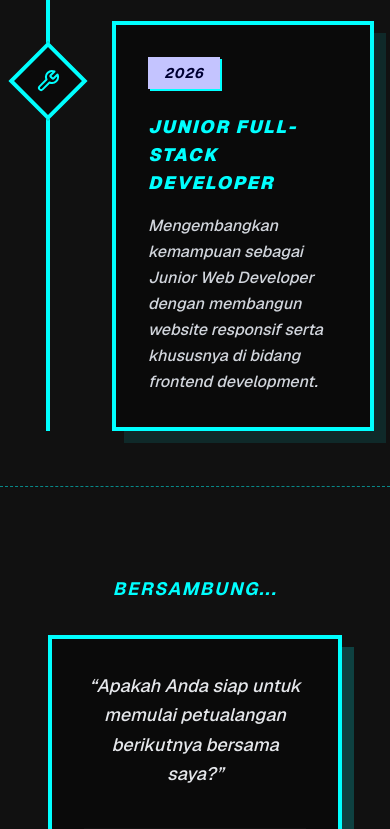
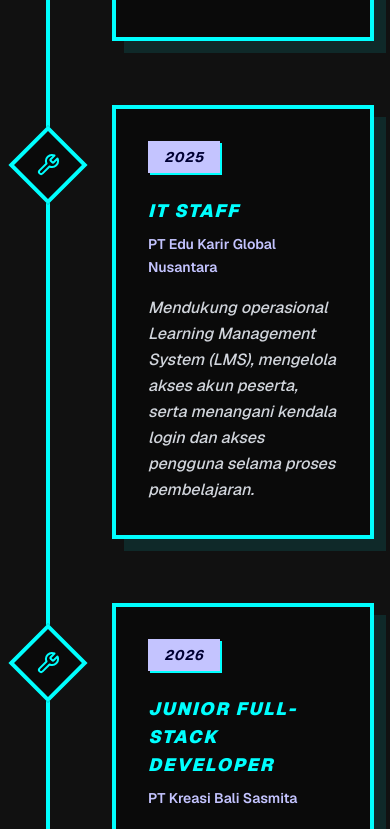
Before and after one commit to Xinqi04/portofolio-4, a Next.js app: page / in a window 390 px wide. Shown: the part 8422-9251 px from the top of the page. Built offline with nearby package versions, Linux system fonts and the light colour scheme.

Commit message:
update timeline

```diff
--- a/src/app/page.tsx
+++ b/src/app/page.tsx
@@ -5,6 +5,7 @@ import ToolsSection from "../components/ToolsSection";
 import PowersSection from "../components/PowersSection";
 import CertificatesSection from "../components/CertificatesSection";
 import TimelineSection from "../components/TimelineSection";
+// import AchievementsSection from "../components/AchievementsSection";
 import ContactSection from "../components/ContactSection";
 import Footer from "../components/Footer";
 import Reveal from "../components/Reveal";
@@ -22,6 +23,7 @@ export default function Home() {
         <Reveal className="w-full"><PowersSection /></Reveal>
         <Reveal className="w-full"><CertificatesSection /></Reveal>
         <Reveal className="w-full"><TimelineSection /></Reveal>
+        {/* <Reveal className="w-full"><AchievementsSection /></Reveal> */}
         <Reveal className="w-full"><ContactSection /></Reveal>
       </main>
       <Reveal className="w-full"><Footer /></Reveal>
--- /dev/null
+++ b/src/components/AchievementsSection.tsx
@@ -0,0 +1,52 @@
+import Link from 'next/link';
+import Image from 'next/image';
+import certificateImage from '../../public/achievements/iicyms-certificate.png';
+import LocalizedText from './LocalizedText';
+
+export default function AchievementsSection() {
+return (
+    <section id="achievements" aria-labelledby="achievements-heading" className="w-full scroll-mt-24 bg-[#111] py-16 md:py-24">
+      <div className="mx-auto max-w-6xl px-4 sm:px-6 lg:px-8">
+        <div className="mb-10 flex items-start gap-4">
+          <div aria-hidden="true" className="flex h-14 w-14 shrink-0 items-center justify-center border-[3px] border-[#00ffff] bg-[#002222] text-[#00ffff] shadow-[4px_4px_0_#005555]">
+            <svg width="28" height="28" viewBox="0 0 24 24" fill="none" stroke="currentColor" strokeWidth="2" strokeLinecap="round" strokeLinejoin="round">
+              <path d="M8 3h8v5a4 4 0 0 1-8 0V3ZM8 5H4v2a4 4 0 0 0 4 4m8-6h4v2a4 4 0 0 1-4 4M12 12v6m-4 3h8m-7-3h6v3H9z" />
+            </svg>
+          </div>
+          <div>
+            <h2 id="achievements-heading" className="text-2xl font-black uppercase italic tracking-wider text-[#00ffff] md:text-3xl">
+              <LocalizedText id="Pencapaian" en="Achievements" />
+            </h2>
+            <p className="mt-2 text-gray-400">
+              <LocalizedText id="Langkah nyata dalam perjalanan belajar dan berkarya." en="Milestones in a journey of learning and creating." />
+            </p>
+          </div>
+        </div>
+        <article className="grid overflow-hidden border-[3px] border-[#00ffff] bg-[#0a0a0a] shadow-[6px_6px_0_#003333] md:grid-cols-2">
+          <a href="/achievements/iicyms-2025.pdf" target="_blank" rel="noopener noreferrer" aria-label="IICYMS 2025 certificate (PDF)" className="flex items-center bg-white p-3 focus-visible:outline-4 focus-visible:outline-inset focus-visible:outline-[#00ffff]">
+            <Image src={certificateImage} alt="Gold Medal IICYMS 2025 — Riza Anwar Fadil" sizes="(min-width: 768px) 50vw, 100vw" className="h-auto w-full" />
+          </a>
+          <div className="flex flex-col items-start p-6 md:p-8">
+            <span className="mb-5 border-2 border-amber-300 bg-amber-300/10 px-3 py-1 text-sm font-black uppercase tracking-wider text-amber-300">Gold Medal · 2025</span>
+            <h3 className="mb-2 text-3xl font-black uppercase italic tracking-wide text-[#00ffff]">IICYMS 2025</h3>
+            <p className="mb-5 text-sm leading-relaxed text-gray-400">International Innovation Competition for Young Moslem Scientists</p>
+            <p className="mb-4 text-sm font-bold text-[#c4c4ff]">
+              <LocalizedText id="21–23 Juli 2025 · Kompetisi daring · Social Science" en="July 21–23, 2025 · Online competition · Social Science" />
+            </p>
+            <p className="mb-6 leading-relaxed text-gray-300">
+              <LocalizedText id="Meraih medali emas untuk proyek “Tenangin: An AI-Based Self-Care Ecosystem for Student Well-Being”, mewakili Universitas Islam Negeri Sunan Gunung Djati Bandung." en="Awarded a gold medal for “Tenangin: An AI-Based Self-Care Ecosystem for Student Well-Being”, representing Universitas Islam Negeri Sunan Gunung Djati Bandung." />
+            </p>
+            <div className="mt-auto flex flex-wrap gap-4">
+              <a href="/achievements/iicyms-2025.pdf" target="_blank" rel="noopener noreferrer" className="border-2 border-[#00ffff] bg-[#00ffff] px-4 py-3 text-sm font-black uppercase text-black transition-colors hover:bg-transparent hover:text-[#00ffff] focus-visible:outline-2 focus-visible:outline-offset-4 focus-visible:outline-[#00ffff]">
+                <LocalizedText id="Lihat sertifikat" en="View certificate" /> &rarr;
+              </a>
+              <Link href="/project/tenangin" className="px-1 py-3 text-sm font-bold uppercase text-[#00ffff] underline-offset-4 hover:underline focus-visible:outline-2 focus-visible:outline-offset-4 focus-visible:outline-[#00ffff]">
+                <LocalizedText id="Lihat proyek Tenangin" en="View Tenangin project" /> &rarr;
+              </Link>
+            </div>
+          </div>
+        </article>
+      </div>
+    </section>
+  );
+}
--- a/src/components/Navbar.tsx
+++ b/src/components/Navbar.tsx
@@ -41,7 +41,7 @@ export default function Navbar() {
     >
       {/* Logo */}
       <div className="text-[#00ffff] text-2xl md:text-3xl font-black italic tracking-wider">
-        {language === 'id' ? 'EPISODE: PORTOFOLIO' : 'EPISODE: PORTFOLIO'}
+        {language === 'id' ? 'EPISODE: PORTOFOLIO' : 'EPISODE: PORTOFOLIO'}
       </div>
 
       {/* Navigation Links */}
--- a/src/components/TimelineSection.tsx
+++ b/src/components/TimelineSection.tsx
@@ -8,6 +8,7 @@ const timelineData = [
     id: 1,
     year: '2022 - 2026',
     title: 'MAHASISWA TEKNIK INFORMATIKA',
+    institution: 'UIN Sunan Gunung Djati Bandung',
     description: 'Menempuh pendidikan di Teknik Informatika dengan fokus pada pengembangan web, backend development, dan Machine Learning.',
     titleEn: 'INFORMATICS ENGINEERING STUDENT',
     descriptionEn: 'Studying Informatics Engineering with a focus on web development, backend development, and Machine Learning.',
@@ -22,6 +23,7 @@ const timelineData = [
     id: 2,
     year: '2025',
     title: 'DBS CODING CAMP',
+    institution: 'Dicoding',
     description: 'Mengikuti program DBS Coding Camp untuk memperdalam kemampuan pemrograman, problem solving, dan pengembangan aplikasi modern.',
     titleEn: 'DBS CODING CAMP',
     descriptionEn: 'Joined DBS Coding Camp to strengthen programming, problem solving, and modern application development skills.',
@@ -34,11 +36,40 @@ const timelineData = [
   },
   {
     id: 3,
+    year: '2025',
+    title: 'IT STAFF',
+    institution: 'PT Edu Karir Global Nusantara',
+    description: 'Mendukung operasional Learning Management System (LMS), mengelola akses akun peserta, serta menangani kendala login dan akses pengguna selama proses pembelajaran.',
+    titleEn: 'IT STAFF',
+    descriptionEn: 'Supported Learning Management System (LMS) operations, managed participant account access, and resolved login and user access issues during learning activities.',
+    icon: (
+      <svg width="24" height="24" viewBox="0 0 24 24" fill="none" stroke="currentColor" strokeWidth="2" strokeLinecap="round" strokeLinejoin="round">
+        <path d="M14.7 6.3a1 1 0 0 0 0 1.4l1.6 1.6a1 1 0 0 0 1.4 0l3.77-3.77a6 6 0 0 1-7.94 7.94l-6.91 6.91a2.12 2.12 0 0 1-3-3l6.91-6.91a6 6 0 0 1 7.94-7.94l-3.76 3.76z" />
+      </svg>
+    )
+  },
+  {
+    id: 4,
     year: '2026',
-    title: 'JUNIOR  FULL-STACK DEVELOPER',
-    description: 'Mengembangkan kemampuan sebagai Junior Web Developer dengan membangun website responsif serta khususnya di bidang frontend development.',
-    titleEn: 'JUNIOR WEB DEVELOPER',
-    descriptionEn: 'Developing skills as a Junior Web Developer by building responsive websites, with a particular focus on frontend development.',
+    title: 'JUNIOR FULL-STACK DEVELOPER',
+    institution: 'PT Kreasi Bali Sasmita',
+    description: 'Berkontribusi dalam pengembangan aplikasi web menggunakan Laravel, Tailwind CSS, dan Alpine.js, dengan fokus pada frontend, integrasi backend, serta perbaikan bug.',
+    titleEn: 'JUNIOR FULL-STACK DEVELOPER',
+    descriptionEn: 'Contributed to web application development using Laravel, Tailwind CSS, and Alpine.js, focusing on frontend development, backend integration, and bug fixing.',
+    icon: (
+      <svg width="24" height="24" viewBox="0 0 24 24" fill="none" stroke="currentColor" strokeWidth="2" strokeLinecap="round" strokeLinejoin="round">
+        <path d="M14.7 6.3a1 1 0 0 0 0 1.4l1.6 1.6a1 1 0 0 0 1.4 0l3.77-3.77a6 6 0 0 1-7.94 7.94l-6.91 6.91a2.12 2.12 0 0 1-3-3l6.91-6.91a6 6 0 0 1 7.94-7.94l-3.76 3.76z" />
+      </svg>
+    )
+  },
+  {
+    id: 5,
+    year: '2026',
+    title: 'FULL-STACK DEVELOPER',
+    institution: 'Berikan Protein Initiative',
+    description: 'Mengembangkan platform Purrtein Smart Cat Feeder, mencakup aplikasi pengguna, dashboard admin, REST API, database, integrasi pembayaran, IoT, dan deployment.',
+    titleEn: 'FULL-STACK DEVELOPER',
+    descriptionEn: 'Developed the Purrtein Smart Cat Feeder platform, covering the user application, admin dashboard, REST API, database, payment integration, IoT connectivity, and deployment.',
     icon: (
       <svg width="24" height="24" viewBox="0 0 24 24" fill="none" stroke="currentColor" strokeWidth="2" strokeLinecap="round" strokeLinejoin="round">
         <path d="M14.7 6.3a1 1 0 0 0 0 1.4l1.6 1.6a1 1 0 0 0 1.4 0l3.77-3.77a6 6 0 0 1-7.94 7.94l-6.91 6.91a2.12 2.12 0 0 1-3-3l6.91-6.91a6 6 0 0 1 7.94-7.94l-3.76 3.76z" />
@@ -92,9 +123,13 @@ export default function TimelineSection() {
                         </div>
 
                         {/* Title */}
-                        <h3 className="text-[#00ffff] font-black italic tracking-widest mb-4 uppercase text-lg md:text-xl">
+                        <h3 className="text-[#00ffff] font-black italic tracking-widest mb-2 uppercase text-lg md:text-xl">
                           {language === 'id' ? item.title : item.titleEn}
                         </h3>
+
+                        <p className="text-[#c4c4ff] text-sm md:text-base font-semibold leading-relaxed mb-4">
+                          {item.institution}
+                        </p>
 
                         {/* Description */}
                         <p className="text-gray-300 italic text-base md:text-lg leading-relaxed font-medium">
```
Also changed, not shown: public/achievements/iicyms-certificate.png (added), 1 other file (tests, documents, lock files or other folders).
